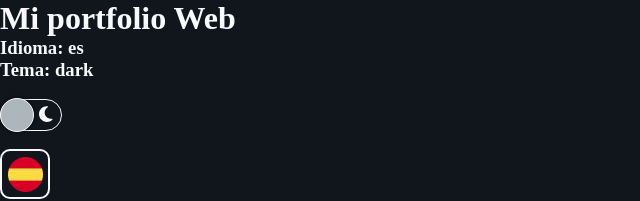
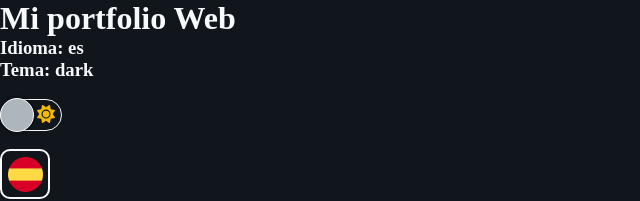
Before and after one commit to PedroMidueno/portfolio-pedromidueno, a React (Vite) app: page / in a window 1280 px wide. Shown: the top 201 px of the page, without its empty margins (0-640 px from the left). Built offline with nearby package versions, Linux system fonts and the light colour scheme.

Commit message:
Change position for ThemeSwitch

```diff
--- a/src/components/ThemeSwitch.jsx
+++ b/src/components/ThemeSwitch.jsx
@@ -24,10 +24,10 @@ export const ThemeSwitch = () => {
             onClick={switchTheme}
         >
             <span>
-                <FontAwesomeIcon icon={faSun} />
+                <FontAwesomeIcon icon={faMoon} />
             </span>
             <span>
-                <FontAwesomeIcon icon={faMoon} />
+                <FontAwesomeIcon icon={faSun} />
             </span>
         </button>
     )
--- a/src/styles/ThemeSwitch.module.css
+++ b/src/styles/ThemeSwitch.module.css
@@ -16,11 +16,11 @@
     display: block;
     background: none;
     font-size: 18px;
-    color: var(--light-color);
+    color: #f1ba0a;
 }
 
 .switch span:nth-child(1) {
-   color: #ff8800;
+   color: #ff8c00;
 }
 
 .switch::after{
```
